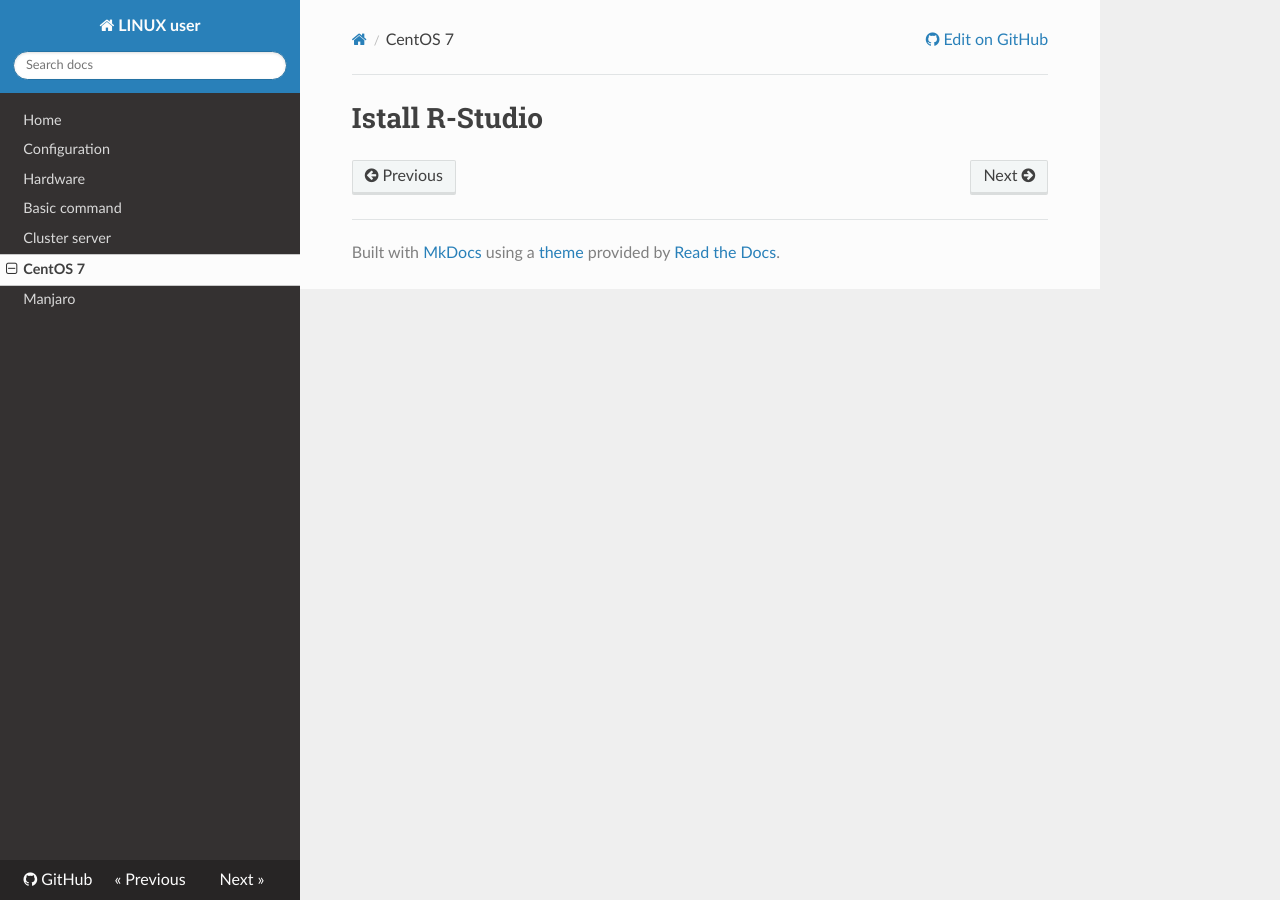
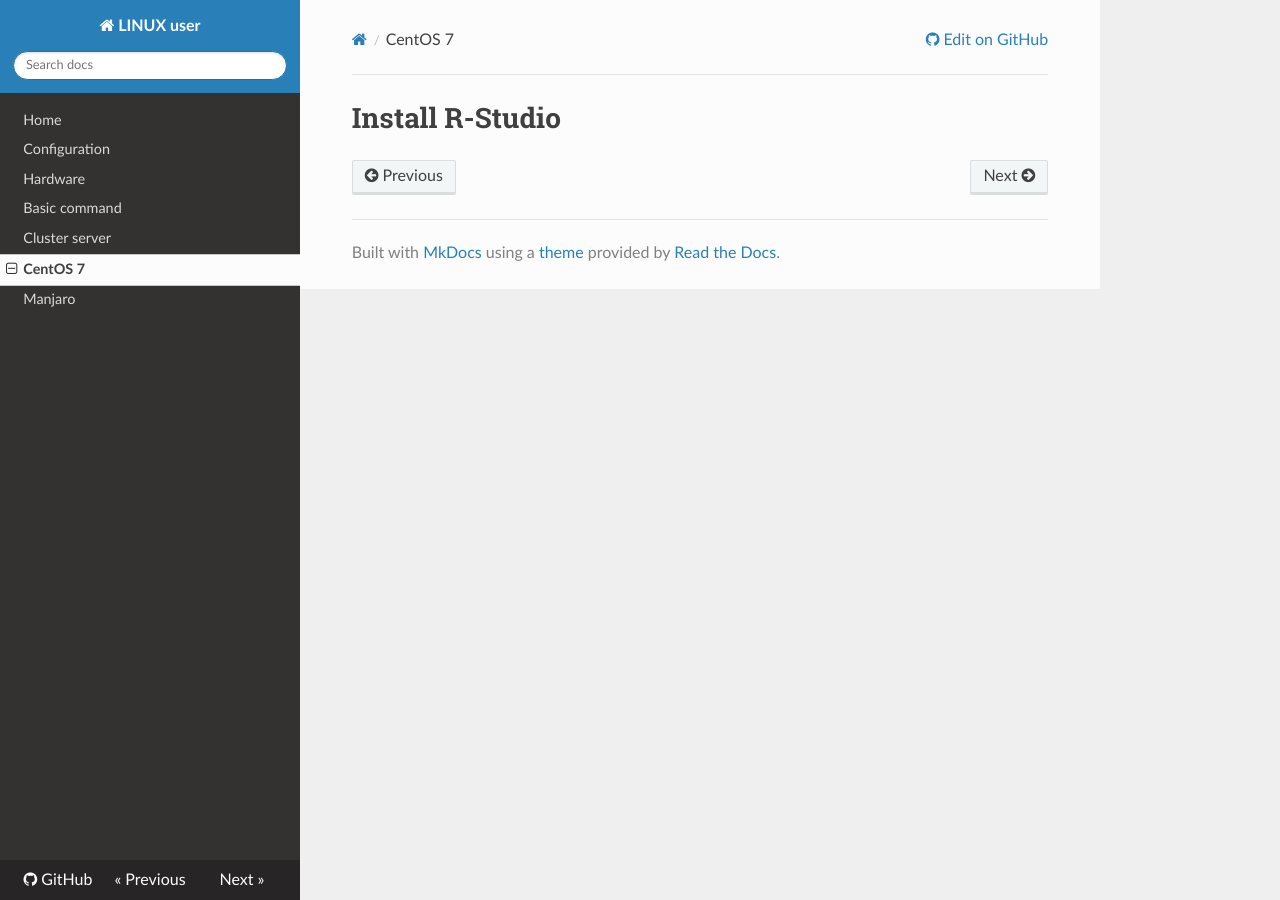
Before and after one commit to WonyoungCho/LINUX, an MkDocs documentation site: the page built from docs/centos7_conf.md, in a window 1280 px wide. Built offline with MkDocs 1.6.1, drawn with Linux system fonts in a browser that asks for light colours; nearby versions of some CDN libraries; old or Windows-style settings are respelled for this version of MkDocs.

Commit message:
Update centos7_conf.md

```diff
--- a/docs/centos7_conf.md
+++ b/docs/centos7_conf.md
@@ -1 +1 @@
-# Istall R-Studio
+# Install R-Studio
```
